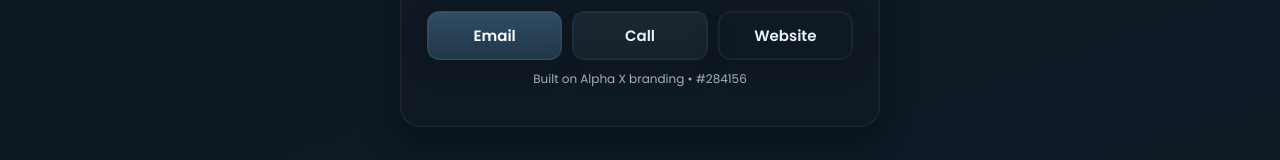
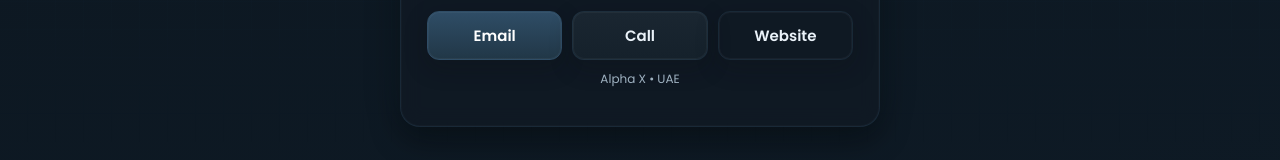
Before and after one commit to alienaki/AX-anna, a plain HTML site: page index.html in a window 1280 px wide. Shown: the part 530-690 px from the top of the page. Drawn offline with Linux system fonts and the light colour scheme.

Commit message:
Update index.html

```diff
--- a/index.html
+++ b/index.html
@@ -276,7 +276,7 @@
         <a class="btn btn--ghost" href="https://www.alphaxuae.com/" target="_blank" rel="noopener">Website</a>
       </div>
 
-      <p class="footer">Built on Alpha&nbsp;X branding • #284156</p>
+      <p class="footer">Alpha&nbsp;X • UAE</p>
     </div>
   </div>
 
```
